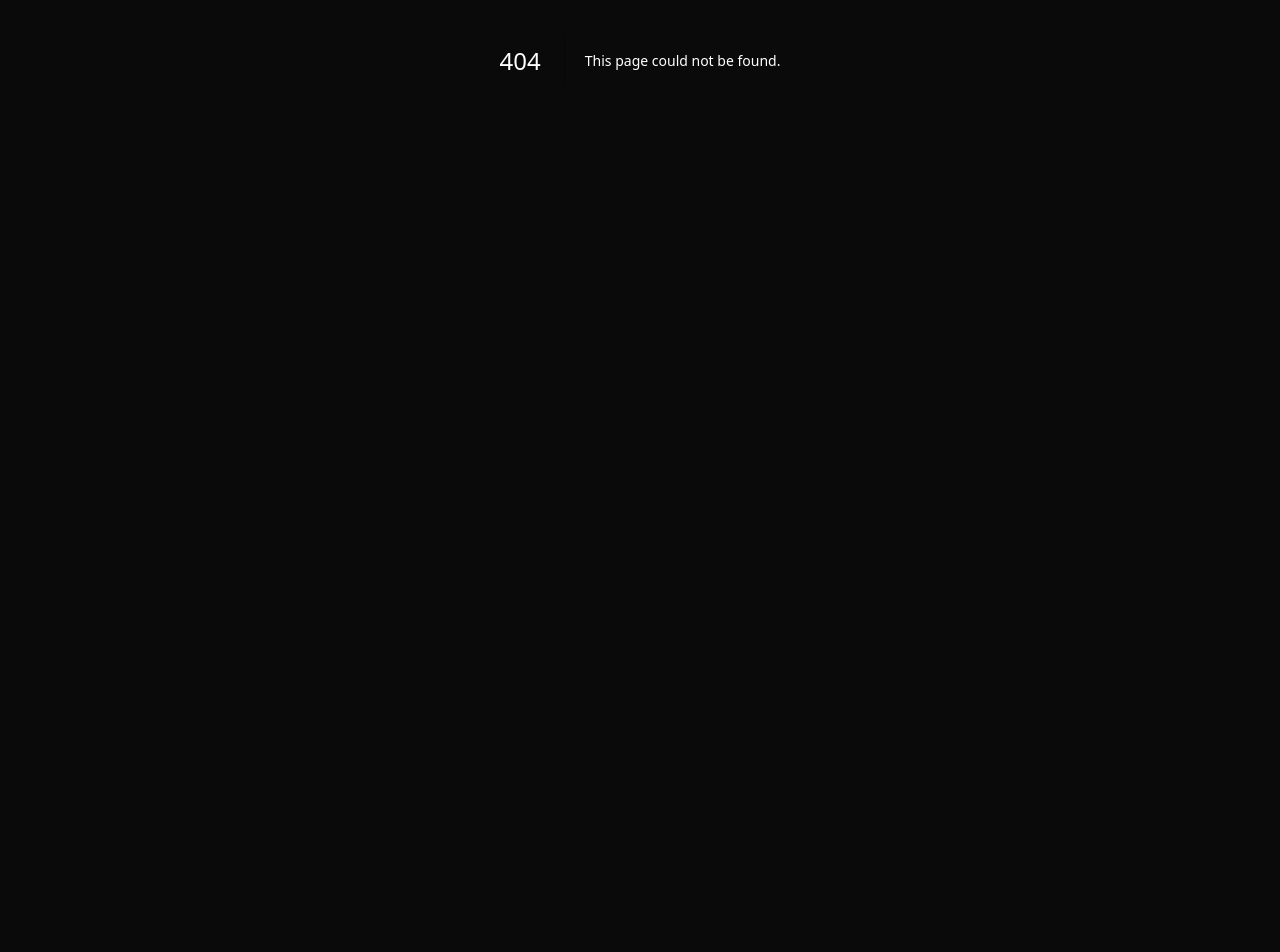
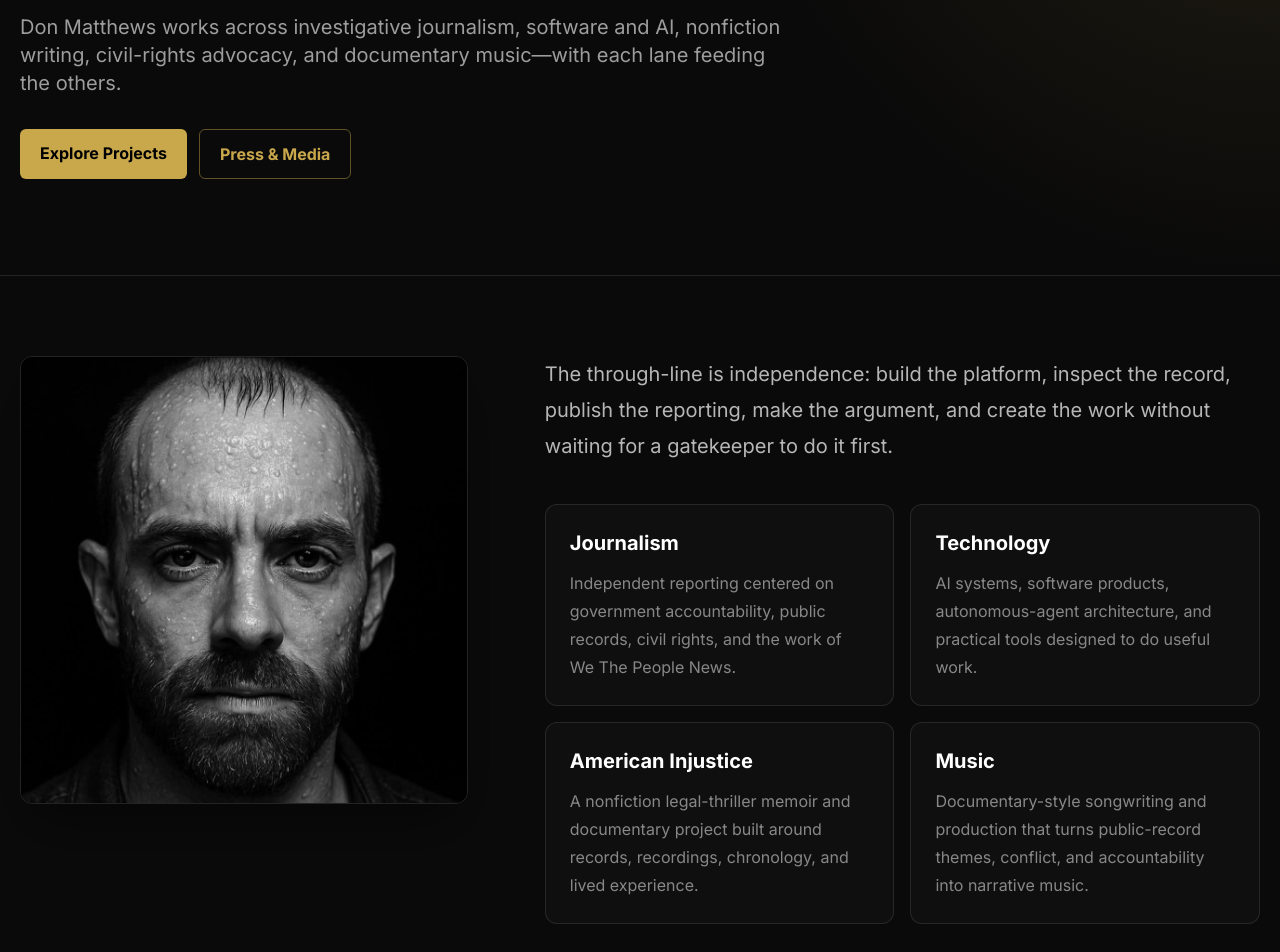
Before and after one commit to patriotnewsactivism/donmatthews-live, a Next.js app: page /about in a window 1280 px wide. Before the commit this address had no page. Shown: the part 340-1292 px from the top of the page. Before the commit the page ends 800 px from the top, so only its background shows below. Built offline with nearby package versions, Linux system fonts and the light colour scheme.

Commit message:
Add About page

```diff
--- /dev/null
+++ b/src/app/about/page.tsx
@@ -0,0 +1,33 @@
+import type { Metadata } from "next";
+import Image from "next/image";
+import { FlagshipPage, GoldButton, OutlineButton, PageHero } from "@/components/FlagshipShell";
+
+export const metadata: Metadata = {
+  title: "About Don Matthews | Journalist, Builder, Author & Artist",
+  description: "About Don Matthews: investigative journalist, AI builder, author, songwriter, and creator of independent media and software projects.",
+  alternates: { canonical: "/about" },
+};
+
+const lanes = [
+  ["Journalism", "Independent reporting centered on government accountability, public records, civil rights, and the work of We The People News."],
+  ["Technology", "AI systems, software products, autonomous-agent architecture, and practical tools designed to do useful work."],
+  ["American Injustice", "A nonfiction legal-thriller memoir and documentary project built around records, recordings, chronology, and lived experience."],
+  ["Music", "Documentary-style songwriting and production that turns public-record themes, conflict, and accountability into narrative music."],
+];
+
+export default function AboutPage() {
+  return (
+    <FlagshipPage>
+      <PageHero eyebrow="ABOUT" title="One body of work. Several disciplines." intro="Don Matthews works across investigative journalism, software and AI, nonfiction writing, civil-rights advocacy, and documentary music—with each lane feeding the others." actions={<><GoldButton href="/projects">Explore Projects</GoldButton><OutlineButton href="/press">Press & Media</OutlineButton></>} />
+      <section className="mx-auto grid max-w-7xl gap-12 px-5 py-20 lg:grid-cols-[.8fr_1.2fr] lg:items-start">
+        <Image src="/images/portrait-bw.jpg" alt="Don Matthews" width={960} height={960} className="w-full max-w-md rounded-xl border border-white/10 grayscale shadow-2xl shadow-black/50" />
+        <div>
+          <p className="text-xl leading-9 text-white/70">The through-line is independence: build the platform, inspect the record, publish the reporting, make the argument, and create the work without waiting for a gatekeeper to do it first.</p>
+          <div className="mt-10 grid gap-4 sm:grid-cols-2">
+            {lanes.map(([title, text]) => <div key={title} className="rounded-xl border border-white/10 bg-white/[0.025] p-6"><h2 className="text-xl font-bold">{title}</h2><p className="mt-3 leading-7 text-white/50">{text}</p></div>)}
+          </div>
+        </div>
+      </section>
+    </FlagshipPage>
+  );
+}
```
